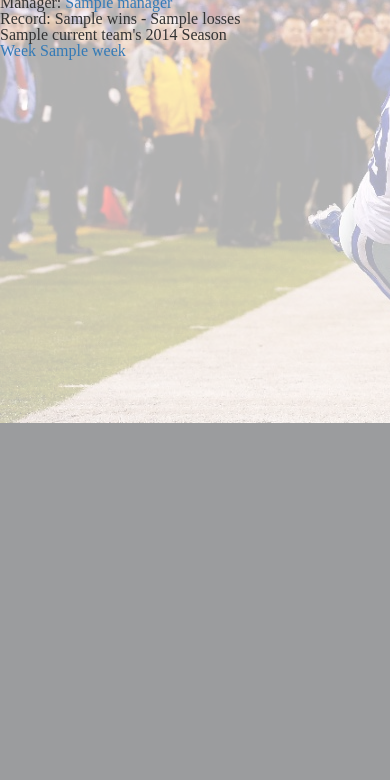
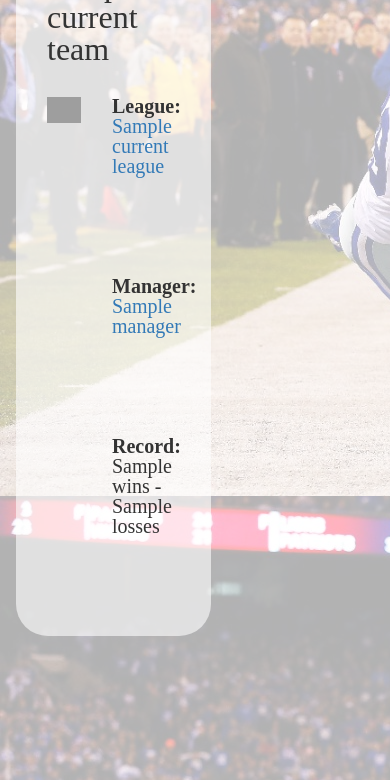
Before and after one commit to bgilroy26/pickem_football, a Django app: template pickem_football/interface/templates/interface/teamview.html in a window 390 px wide. Shown: the part 565-1345 px from the top of the page. Before the commit the page ends 988 px from the top, so only its background shows below. Run offline with Django 3.2, Linux system fonts and the light colour scheme; tables that the repository leaves empty hold one stand-in row (values such as "Sample post"); the template is opened without the code that fills it: values that come from a table or form of the project are taken from there, most other values are stand-ins (such as "Sample title", 1, 10 or a date in 2020); some libraries are stand-ins or nearby versions; grey boxes are pictures that could not be loaded.

Commit message:
Finishes styling for league and team view

```diff
--- a/pickem_football/interface/static/interface/main.css
+++ b/pickem_football/interface/static/interface/main.css
@@ -265,6 +265,60 @@ li {
 	margin-bottom:1em;
 	padding:1em;
 }
+#team_div {
+	float:left;
+	background-color: rgba(255, 255, 255, .6);
+	margin-left:1em;
+	border-radius: 2em;
+
+}
+#team_div img{
+	padding: 1em;
+	width:50%;
+	height: inherit;
+	float:left;
+}
+#team_div h1 {
+	font-size: 2em;
+	margin:.5em;
+}
+#week_list {
+	background-color: rgba(255, 255, 255, .6);
+	float:right;
+	margin-right:1em;
+	font-size:2em;
+	border-radius: 2em;
+	padding:.5em;
+}
+
+#team_div ul li {
+	font-size: 1.25em;
+	margin-top:.75em;
+	margin-bottom: 5em;
+}
+#team_div img {
+	width:40%;
+	height:inherit;
+}
+#team_update_form {
+	float:left;
+	padding:1em;
+	margin: 1em 0 0 1em ;
+	background-color: rgba(255, 255, 255, .6);
+	border-radius: 2em;
+	clear:both;
+}
+#week_list li a {
+	color: blue;
+}
+#week_list li  {
+	margin-bottom:.35em;
+	text-align:center;
+}
+#week_list h2  {
+	margin-bottom:1em;
+	text-align:center;
+}
 
 .labels {
 	font-weight:bold;
--- a/pickem_football/interface/templates/interface/base.html
+++ b/pickem_football/interface/templates/interface/base.html
@@ -29,9 +29,9 @@
 
                                     <ul>
 
-                                        <li><a href = "{% url 'interface:create_league' %}"><input class = "btn-primary col-md-4" type = "submit" value= "Create New League"></a></li>
-                                        <li><a href = "{% url 'interface:profile' active_user.username %}"><input class = "btn-primary col-md-4" type = "submit" value= "{{ active_user.username }}'s War Room"></a></li>
-                                        <li><a href = "{% url 'interface:logout' %}"><input class = "btn-primary col-md-4" type = "submit" value= "Log Out"></a></li>
+                                        <li><a href = "{% url 'interface:create_league' %}"><input class = "btn-primary col-xs-4 col-md-4" type = "submit" value= "Create New League"></a></li>
+                                        <li><a href = "{% url 'interface:profile' active_user.username %}"><input class = "btn-primary col-xs-4  col-md-4" type = "submit" value= "{{ active_user.username }}'s War Room"></a></li>
+                                        <li><a href = "{% url 'interface:logout' %}"><input class = "btn-primary col-xs-4 col-md-4" type = "submit" value= "Log Out"></a></li>
                                     </ul>
 
                                 </div>
@@ -40,8 +40,8 @@
 
                                 <div class = "passive_user_menu">
                                     <ul>
-                                        <li><a href = "{% url 'interface:login' %}"><input class = "btn-warning col-md-6" type = "submit" value="Log in"></a></li>
-                                        <li><a href = "{% url 'interface:register' %}"><input class = "btn-warning col-md-6" type = "submit" value= "Sign Up"></a></li>
+                                        <li><a href = "{% url 'interface:login' %}"><input class = "btn-warning col-xs-6 col-md-6" type = "submit" value="Log in"></a></li>
+                                        <li><a href = "{% url 'interface:register' %}"><input class = "btn-warning col-xs-6 col-md-6" type = "submit" value= "Sign Up"></a></li>
                                     </ul>
                                 </div>
 
--- a/pickem_football/interface/templates/interface/index.html
+++ b/pickem_football/interface/templates/interface/index.html
@@ -26,7 +26,7 @@
                     </ul>
             </div>
 
-            <div id = "users_div" class = "col-xs-5 col-md-3 text-center">
+            <div id = "users_div" class = "col-xs-3 col-md-3 text-center">
                 <h1 id = "users_heading">Users:</h1>
                     <ul>
                         {% for user in all_users %}
--- a/pickem_football/interface/templates/interface/login.html
+++ b/pickem_football/interface/templates/interface/login.html
@@ -21,7 +21,7 @@
                     <form role="form" name="login_form" action="{% url 'interface:login' %}" method="POST">
                             {% csrf_token %}
                             {{ user_form.as_p}}
-                        <input id="login_button" class = "btn-primary col-md-1 text-center" type = "submit" value= "Sign in">
+                        <input id="login_button" class = "btn-primary" type = "submit" value= "Sign in">
                     </form>
 
             </div>
--- a/pickem_football/interface/templates/interface/logout.html
+++ b/pickem_football/interface/templates/interface/logout.html
@@ -18,7 +18,7 @@
 
                 <form role="form" name="logout_form" action="{% url 'interface:logout' %}" method="POST">
                         {% csrf_token %}
-                    <input id="logout_button" class = "btn-danger col-md-1 text-center" type = "submit" value= "Log Out">
+                    <input id="logout_button" class = "btn-danger" type = "submit" value= "Log Out">
                 </form>
 
         </div>
--- a/pickem_football/interface/templates/interface/profile.html
+++ b/pickem_football/interface/templates/interface/profile.html
@@ -44,7 +44,7 @@
                             {% csrf_token %}
                             {{ user_profile_form.as_ul}}
                             {{ extended_profile_form.as_ul }}
-                    <input id="login_button" class = "btn-primary col-xs-4 col-md-4" type="submit" value="Update Profile">
+                    <input id="profile_update_button" class = "btn-primary col-xs-4 col-md-4" type="submit" value="Update Profile">
                     </form>
                  </div>
 
--- a/pickem_football/interface/templates/interface/register.html
+++ b/pickem_football/interface/templates/interface/register.html
@@ -20,7 +20,7 @@
             <form role="form" name="register_form" action="{% url 'interface:register' %}" method="POST">
                     {% csrf_token %}
                     {{ user_form.as_p}}
-                <input id="register_button" class = "btn-primary col-md-1 text-center" type = "submit" value= "Sign Up">
+                <input id="register_button" class = "btn-primary" type = "submit" value= "Sign Up">
             </form>
 
     </div>
--- a/pickem_football/interface/templates/interface/teamview.html
+++ b/pickem_football/interface/templates/interface/teamview.html
@@ -15,29 +15,7 @@
 
     {% block content %}
 
-        <div class = "team_profile">
-            <h2><strong>{{current_team.name}}</strong></h2>
-
-                <ul>
-                    <li><img src = "{% static 'team/' %}{{ current_team.mascot}}g"></li>
-                    <li><strong>League: </strong><a href ="{% url 'interface:league_view' current_league.slug %}">{{ current_league.name }}</a></li>
-                    <li><strong>Manager: </strong><a href = "{% url 'interface:profile' current_team.manager %}">{{ current_team.manager }}</a></li>
-                    <li><strong>Record: </strong>{{ current_team.wins }} - {{current_team.losses }}</li>
-                </ul>
-        </div>
-
-        {% if current_team.manager == active_user %}
-            <form form enctype="multipart/form-data" name="team_form" action="{% url 'interface:team_view' league_slug=current_league.slug team_slug=current_team.slug %}" method="POST">
-
-                    {% csrf_token %}
-                    {{ team_form.as_li }}
-
-                <input class = "btn-primary" type = "submit" value= "submit">
-
-            </form>
-        {% endif %}
-
-        <div class = "week_list">
+        <div id = "week_list" class =  "col-xs-5 col-md-5 ">
             <ul><h2>{{ current_team.name }}'s 2014 Season</h2>
                 {% for week in week_list%}
                     <li class = "week_pick_link"><a href = "{% url 'interface:matchups' league_slug=current_league.slug team_slug=current_team.slug week_slug=week.slug %}">Week {{ week.week }}</a></li>
@@ -45,4 +23,28 @@
             </ul>
         </div>
 
+        <div id= "team_div" class = "col-xs-6 col-md-6 ">
+            <h1 id = "team_header">{{ current_team.name }}</h1>
+                <img src = "{% static 'league/' %}{{ current_league.marquee }}g">
+                    <ul id = "league_info" class = "col-xs-6 col-md-6 ">
+                        <li><span class = "labels">League: </span><a href ="{% url 'interface:league_view' current_league.slug %}">{{ current_league.name }}</a></li>
+                        <li><span class = "labels">Manager: </span><a href = "{% url 'interface:profile' current_team.manager %}">{{ current_team.manager }}</a></li>
+                        <li><span class = "labels">Record: </span>{{ current_team.wins }} - {{current_team.losses }}</li>
+                    </ul>
+        </div>
+
+        {% if current_team.commissioner == active_user %}
+
+        {{ form.errors }}
+        {{ form.non_field_errors }}
+
+        <div id = "team_update_form" class = "col-xs-5 col-md-5">
+            <form role="form" enctype="multipart/form-data" name="team_form" action="{% url 'interface:league_view' current_league.slug %}" method="POST">
+                {% csrf_token %}
+                {{ team_form.as_ul}}
+                <input id="team_update_button" class = "btn-primary" type="submit" value="Update Team">
+            </form>
+         </div>
+
+        {% endif %}
     {% endblock content %}
```
